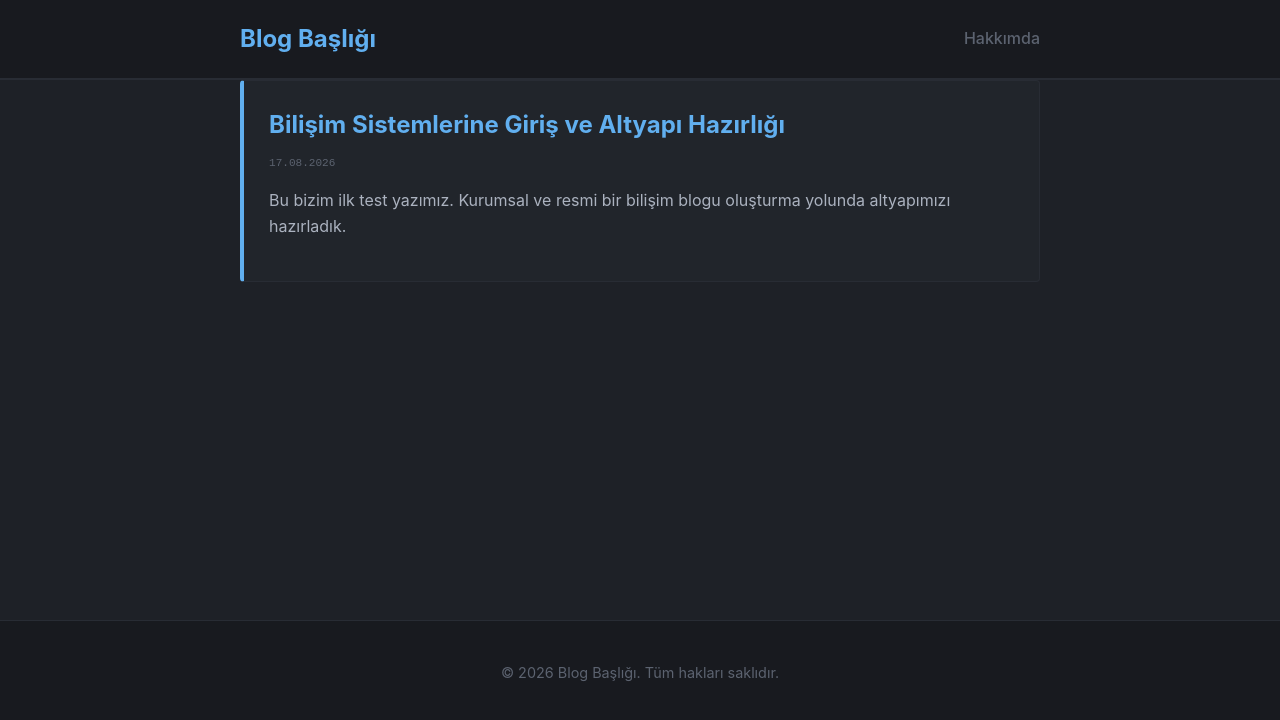
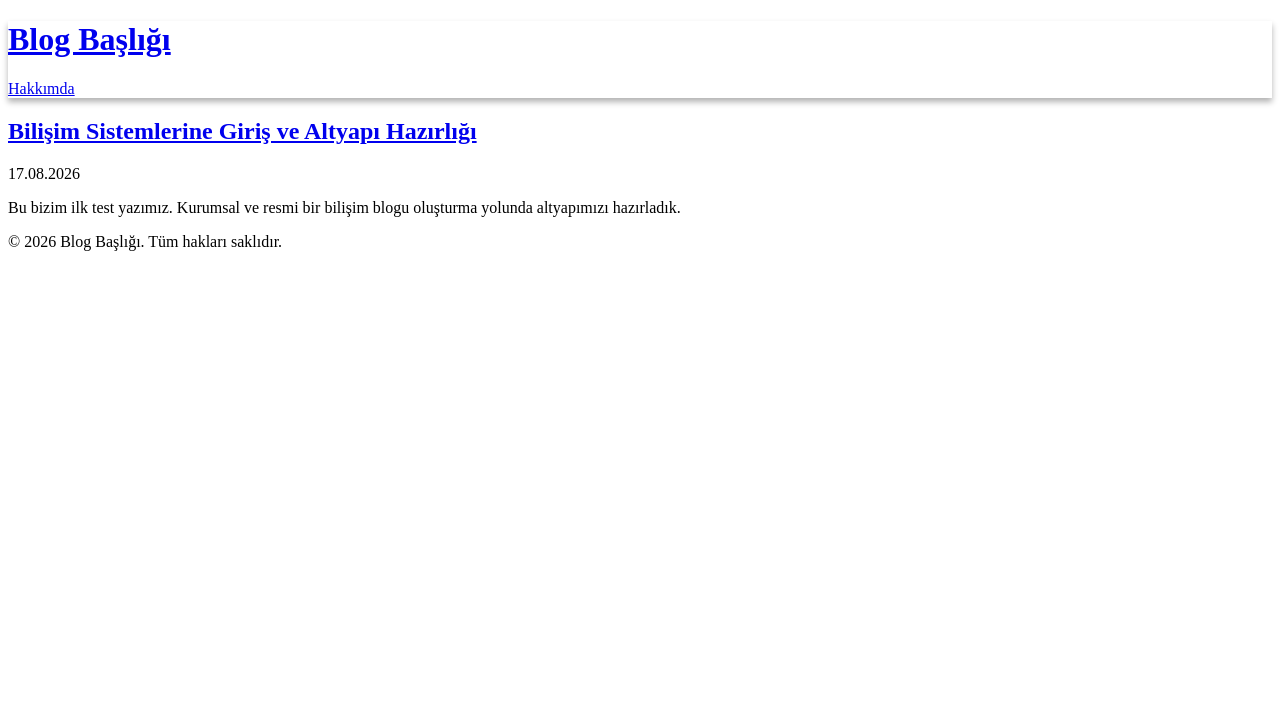
Before and after one commit to sabriaydin/blog, a Jekyll site: the page built from index.html, in a window 1280 px wide. Shown: the top 720 px of the page. Built offline with Jekyll 4.4.1, drawn with Linux system fonts in a browser that asks for light colours; the list of posts is cut into pages by our own code.

Commit message:
Update style.css

```diff
--- a/assets/css/style.css
+++ b/assets/css/style.css
@@ -1,133 +1,37 @@
----
----
-/* assets/css/style.css */
-body {
-  background-color: #1e2127; /* Kurumsal koyu lacivert/gri */
-  color: #abb2bf; /* Okunabilir açık gri */
-  font-family: -apple-system, BlinkMacSystemFont, "Segoe UI", Roboto, Helvetica, Arial, sans-serif;
-  line-height: 1.6;
-  margin: 0;
-  padding: 0;
+/* --- Bilişim Dünyasına Yakışır Ek Kurumsal Tasarım Eklentileri --- */
+
+/* Üst Kısım (Header) için derinlik ve gölge efekti */
+.site-header {
+  box-shadow: 0 4px 6px rgba(0, 0, 0, 0.3);
+  position: sticky;
+  top: 0;
+  z-index: 100;
 }
 
-.container {
-  max-width: 800px;
-  margin: 0 auto;
-  padding: 0 20px;
+/* Makale özet kutuları için etkileşimli vurgu */
+.post-summary {
+  transition: transform 0.2s ease, box-shadow 0.2s ease;
 }
 
-/* Üst Kısım (Header) */
-.site-header {
-  background-color: #181a1f;
-  padding: 20px 0;
-  border-bottom: 2px solid #282c34;
+.post-summary:hover {
+  transform: translateY(-2px);
+  box-shadow: 0 6px 12px rgba(0, 0, 0, 0.4);
+  border-left: 4px solid #98c379; /* Üzerine gelince terminal yeşiline dönüş */
 }
 
-.site-header .container {
-  display: flex;
-  justify-content: space-between;
-  align-items: center;
+/* Bilişim makaleleri için teknik kod bloğu biçimlendirmesi */
+pre, code {
+  background-color: #282c34;
+  color: #98c379;
+  border-radius: 4px;
+  font-family: "Fira Code", Consolas, Monaco, monospace;
+  padding: 2px 4px;
 }
 
-.site-title {
-  margin: 0;
-  font-size: 1.5rem;
+pre {
+  padding: 15px;
+  overflow-x: auto;
+  border: 1px solid #3e4451;
+  border-left: 4px solid #e06c75; /* Hata ayıklama / dikkat vurgusu */
+  box-shadow: inset 0 2px 4px rgba(0,0,0,0.2);
 }
-
-.site-title a {
-  color: #61afef; /* Bilişim dünyasını yansıtan teknik mavi */
-  text-decoration: none;
-  font-weight: bold;
-}
-
-.site-nav a {
-  color: #5c6370;
-  text-decoration: none;
-  margin-left: 20px;
-  font-weight: 500;
-}
-
-.site-nav a:hover {
-  color: #98c379; /* Üzerine gelince terminal yeşili efekti */
-}
-
-/* Ana İçerik */
-main {
-  padding: 40px 0;
-  min-height: 60vh;
-}
-
-a {
-  color: #61afef;
-  text-decoration: none;
-}
-
-a:hover {
-  text-decoration: underline;
-}
-
-/* Yazı Listesi */
-.post-summary {
-  background-color: #21252b;
-  padding: 25px;
-  margin-bottom: 25px;
-  border-radius: 4px; /* Daha keskin ve resmi hatlar */
-  border: 1px solid #282c34;
-  border-left: 4px solid #61afef; /* Sol tarafta kurumsal vurgu */
-}
-
-.post-summary h2 {
-  margin-top: 0;
-  margin-bottom: 10px;
-}
-
-.post-meta {
-  font-size: 0.85em;
-  color: #5c6370;
-  display: block;
-  margin-bottom: 15px;
-  font-family: monospace; /* Tarih kısmında teknik vurgu */
-}
-
-/* Sayfalama (Pagination) */
-.pagination {
-  margin-top: 40px;
-  display: flex;
-  justify-content: space-between;
-  align-items: center;
-}
-
-.btn-page {
-  background-color: #282c34;
-  color: #abb2bf;
-  padding: 10px 20px;
-  border-radius: 4px;
-  border: 1px solid #3e4451;
-  transition: all 0.2s ease;
-}
-
-.btn-page:hover {
-  background-color: #61afef;
-  color: #282c34;
-  text-decoration: none;
-}
-
-.btn-page.disabled {
-  opacity: 0.5;
-  cursor: not-allowed;
-}
-
-.btn-page.disabled:hover {
-  background-color: #282c34;
-  color: #abb2bf;
-}
-
-/* Alt Kısım (Footer) */
-.site-footer {
-  text-align: center;
-  padding: 25px 0;
-  background-color: #181a1f;
-  border-top: 1px solid #282c34;
-  font-size: 0.9em;
-  color: #5c6370;
-}
```
